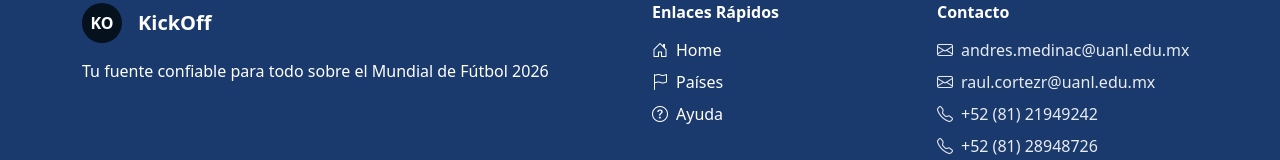
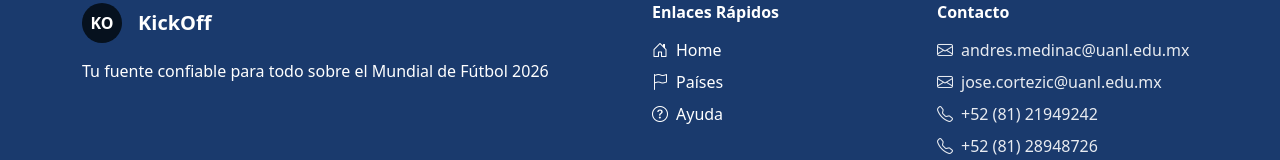
Before and after one commit to AndresMedinaCostilla/KickOff, a React (Vite) app: page /seleccion/1 in a window 1280 px wide. Shown: the part 1753-1913 px from the top of the page. Built offline with nearby package versions, Linux system fonts and the light colour scheme.

Commit message:
info del footer actualizada

```diff
--- a/src/components/Footer.tsx
+++ b/src/components/Footer.tsx
@@ -51,7 +51,7 @@ function Footer() {
               </li>
               <li className="mb-2 footer-contact-item">
                 <i className="bi bi-envelope me-2"></i>
-                raul.cortezr@uanl.edu.mx
+                jose.cortezic@uanl.edu.mx
               </li>
               <li className="footer-contact-item">
                 <i className="bi bi-telephone me-2"></i>
```
